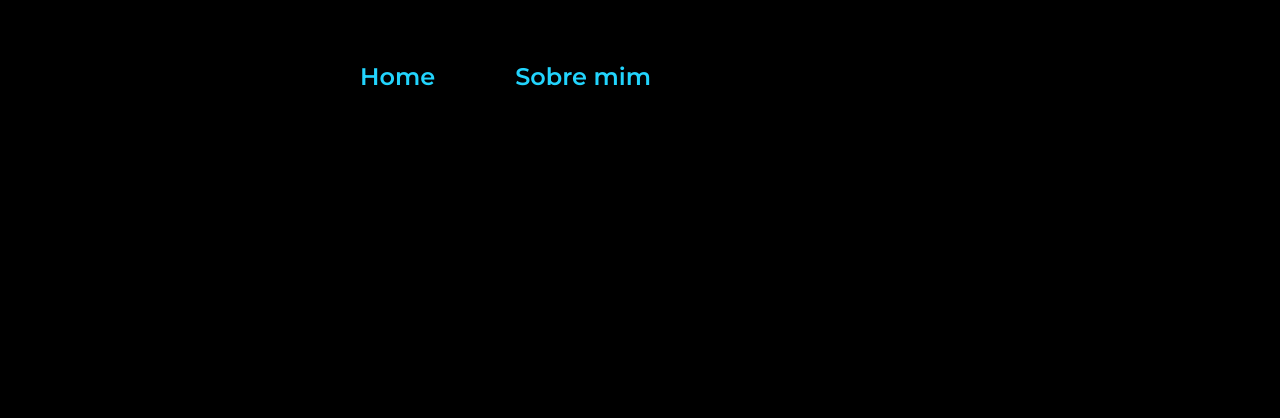
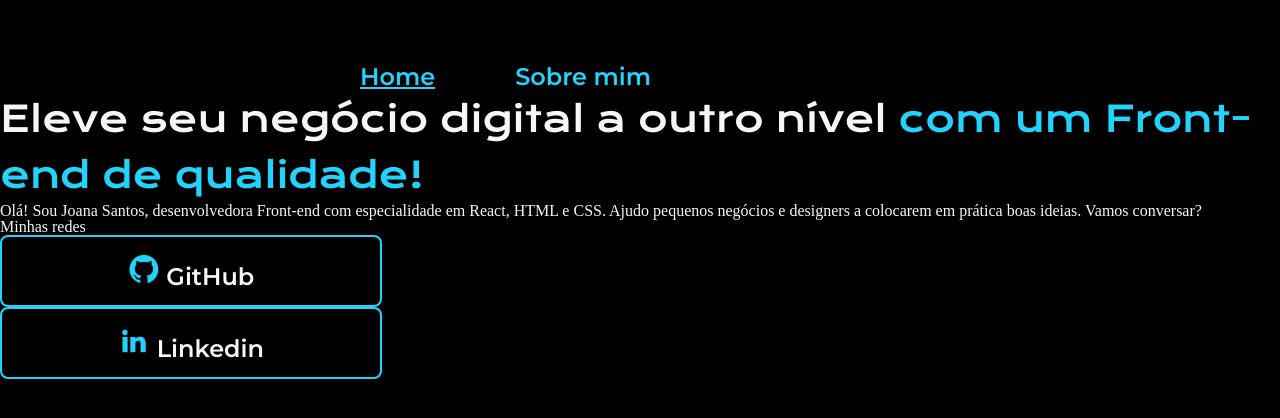
Before and after one commit to gui-lirasilva/portfolio, a plain HTML site: page index.html in a window 1280 px wide. Drawn offline with nearby package versions, Linux system fonts and the light colour scheme.

Commit message:
add links and texts

```diff
--- a/css/style.css
+++ b/css/style.css
@@ -1,7 +1,8 @@
-@import url('https://fonts.googleapis.com/css2?family=Montserrat:ital,wght@0,400;0,600;0,700;1,200&display=swap');
+@import url('https://fonts.googleapis.com/css2?family=Krona+One&family=Montserrat:ital,wght@0,400;0,600;0,700;1,200&display=swap');
 
 :root {
     --secondary-color: #22D4FD;
+    --text-primary-color: #F6F6F6;
 }
 
 body {
@@ -24,3 +25,55 @@ body {
     line-height: normal;
     text-decoration: none;
 }
+
+.link-highlight {
+    text-decoration: underline;
+}
+
+.presentation {
+
+}
+
+.presentation__title {
+    color: var(--text-primary-color);
+    font-family: 'Krona One';
+    font-size: 36px;
+    font-style: normal;
+    font-weight: 400;
+    line-height: 56px;
+}
+
+.presentation__title__styled {
+    color: var(--secondary-color);
+}
+
+.presentation__text {
+    color: var(--text-primary-color);
+}
+
+.presentation__links {
+    display: flex;
+    flex-direction: column;
+}
+
+.presentation__links__subtitle {
+    color: var(--text-primary-color);
+}
+
+.presentation__link {
+    color: var(--text-primary-color);
+    width: 346px;
+    height: 36px;
+    padding: 16px;
+    text-align: center;
+    border-radius: 8px;
+    border: 2px solid var(--secondary-color);
+    text-decoration: none;
+    font-size: 24px;
+    font-weight: 600;
+    font-family: 'Montserrat';
+}
+
+.presentation__links-list__item {
+
+}
--- a/index.html
+++ b/index.html
@@ -12,7 +12,7 @@
         <nav class="header-site__nav-menu">
             <ul class="header-site__nav-menu__list">
                 <li class="header-site__nav-menu__list__item">
-                    <a href="#" class="header-site__nav-menu__list__item__link">Home</a>
+                    <a href="#" class="header-site__nav-menu__list__item__link link-highlight">Home</a>
                 </li>
                 <li>
                     <a href="about.html" class="header-site__nav-menu__list__item__link">Sobre mim</a>
@@ -20,8 +20,29 @@
             </ul>
         </nav>
     </header>
-    <main>
-
+    <main class="presentation">
+        <h1 class="presentation__title">
+            Eleve seu negócio digital a outro nível <span class="presentation__title__styled">com um Front-end de qualidade!</span>
+        </h1>
+        <p class="presentation__text">
+            Olá! Sou Joana Santos, desenvolvedora Front-end com especialidade em React, HTML e CSS.
+             Ajudo pequenos negócios e designers a colocarem em prática boas ideias. Vamos conversar?
+        </p>
+        <div class="presentation__links">
+            <h2 class="presentation__links__subtitle">Minhas redes</h2>
+            <!-- <ul class="presentation__links-list"> -->
+                <!-- <li class="presentation__links-list__item"> -->
+                    <a class="presentation__link" href="#">
+                        <img src="img/LogoGithub.png"> GitHub
+                    </a>
+                <!-- </li> -->
+                <!-- <li class="presentation__links-list__item"> -->
+                    <a class="presentation__link" href="#">
+                        <img src="img/LogoLinkedin.png"> Linkedin
+                    </a>
+                <!-- </li> -->
+            <!-- </ul> -->
+        </div>
     </main>
     <footer>
 
```
Also changed, not shown: about.html (+2 -2 lines), img/LogoGithub.png (added), img/LogoLinkedin.png (added).
